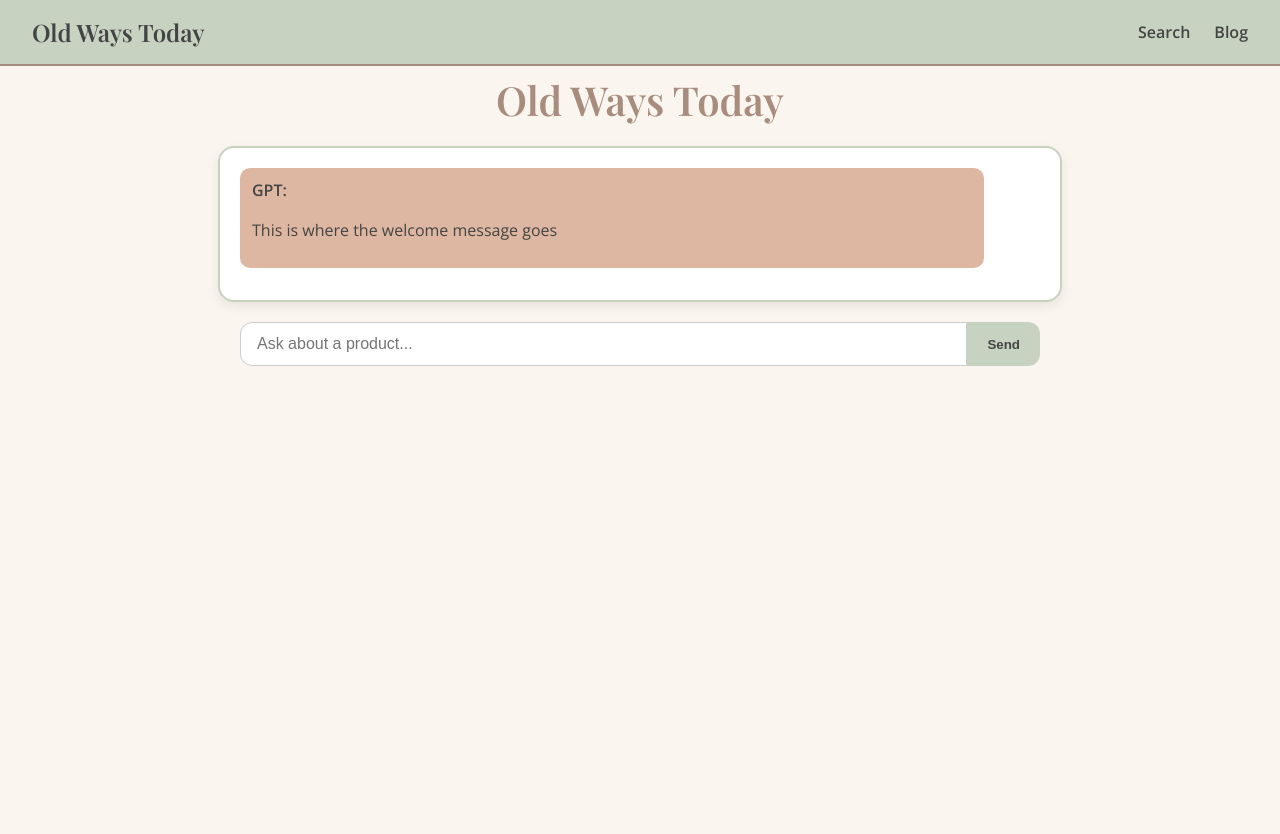
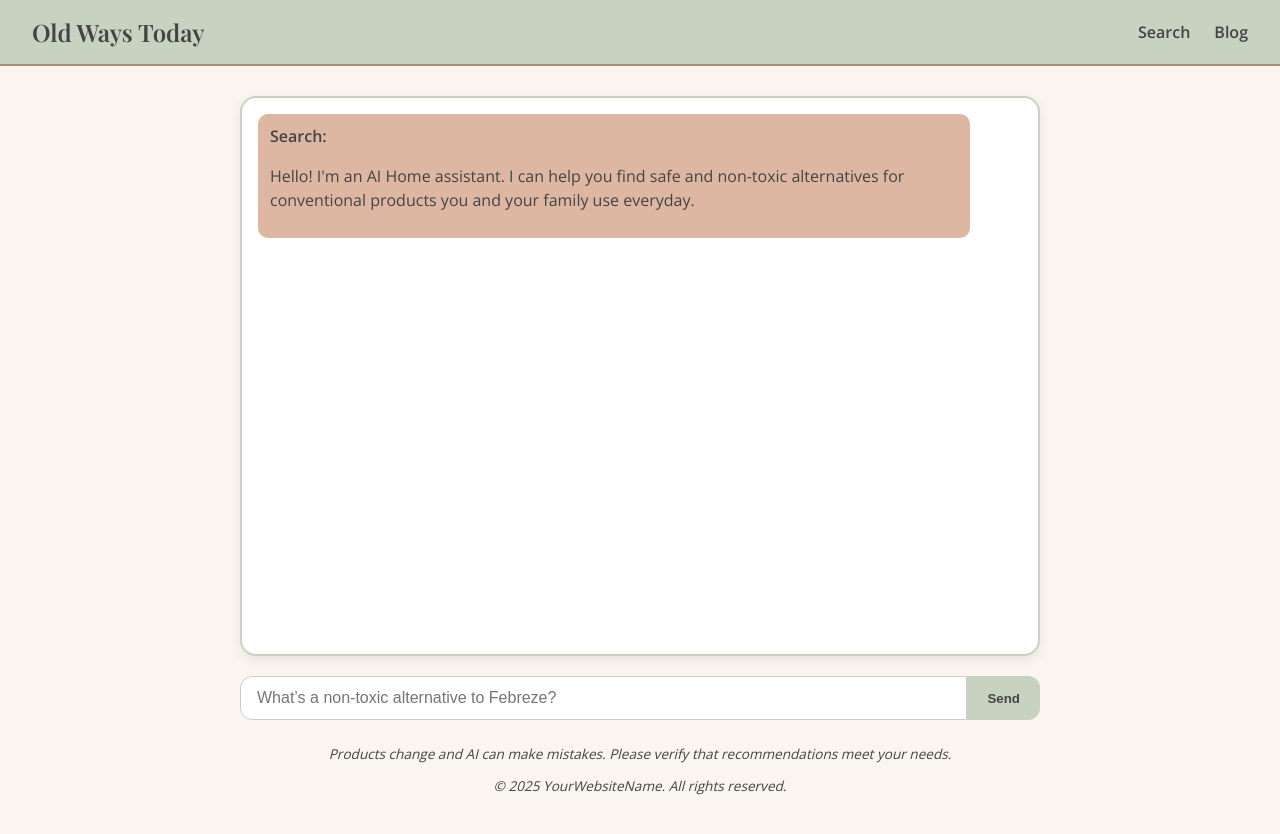
Before and after one commit to azoni/oldwaystoday, a React (Create React App) app: page / in a window 1280 px wide. Shown: the top 834 px of the page. Before the commit the page ends 800 px from the top, so only its background shows below. Built offline with nearby package versions, Linux system fonts and the light colour scheme.

Commit message:
feature updates

```diff
--- a/public/index.html
+++ b/public/index.html
@@ -24,7 +24,7 @@
       work correctly both with client-side routing and a non-root public URL.
       Learn how to configure a non-root public URL by running `npm run build`.
     -->
-    <title>React App</title>
+    <title>Old Ways Today</title>
   </head>
   <body>
     <noscript>You need to enable JavaScript to run this app.</noscript>
--- a/src/App.css
+++ b/src/App.css
@@ -8,22 +8,50 @@
   --color-charcoal: #444444;
 }
 
+html {
+  height: 100%;
+  margin: 0;
+  padding: 0;
+}
+
 body {
   margin: 0;
   background-color: var(--color-cream);
   font-family: 'Open Sans', sans-serif;
   color: var(--color-charcoal);
+  height: 100%;
+  margin: 0;
+  padding: 0;
 }
 
 .app-container {
-  padding-top: 120px; /* adjust as needed to sit under fixed header */
+  padding-top: 6rem; /* adjust as needed to sit under fixed header */
   display: flex;
   flex-direction: column;
   align-items: center;
-  padding: 40px 20px;
   max-width: 800px;
   margin: 0 auto;
+  flex-direction: column;
+  min-height: 80vh;
+  padding-bottom: 100px; /* ensures content clears the footer */
 }
+
+/* Chat box grows to fill available space */
+.chat-box {
+  flex-grow: 1;
+  overflow-y: auto;
+  padding: 1rem;
+  height: 70vh;
+  box-sizing: border-box;
+  background-color: #ffffff;
+  border: 2px solid var(--color-sage);
+  border-radius: 16px;
+  width: 100%;
+  overflow-y: auto;
+  box-shadow: 0 4px 12px rgba(0, 0, 0, 0.08);
+  margin-bottom: 20px;
+  }
+
 
 h2 {
   font-family: 'Playfair Display', serif;
@@ -37,13 +65,16 @@ h2 {
   background-color: #ffffff;
   border: 2px solid var(--color-sage);
   border-radius: 16px;
-  padding: 20px;
   width: 100%;
-  max-height: 400px;
   overflow-y: auto;
   box-shadow: 0 4px 12px rgba(0, 0, 0, 0.08);
   margin-bottom: 20px;
-}
+  flex-grow: 1;
+  overflow-y: auto;
+  padding: 1rem;
+  height: 70vh; /* Make it taller */
+  box-sizing: border-box;
+  }
 
 .message {
   margin-bottom: 12px;
@@ -95,3 +126,14 @@ button {
 button:hover {
   background-color: var(--color-rose);
 }
+
+.site-footer {
+  font-size: 0.85rem;
+  color: var(--color-charcoal); /* charcoal */
+  text-align: center;
+  font-style: italic;
+  padding: 10px;
+  position: flex;
+  bottom: 0;
+  width: 100%;
+}
--- a/src/pages/Home.js
+++ b/src/pages/Home.js
@@ -1,68 +1,74 @@
 // src/pages/Home.js
-import React, { useState } from "react";
+import React, { useEffect, useRef, useState } from "react";
 import { askGPT } from "../services/openai";
 import "../App.css"; // or its own CSS if preferred
 import ReactMarkdown from "react-markdown";
+import { suggestions, initialState } from "../resources/initialState";
 
 const Home = () => {
-  const [messages, setMessages] = useState([
-    {
-        role: "system",
-        content:`
-        You are a kind and knowledgeable assistant that helps families find safe, non-toxic, and effective alternatives to common household and personal care products.
-        Your goal is to recommend healthier, low-tox options that are practical and accessible. Use a warm and encouraging tone. Structure your answers clearly with generous line breaks for readability.
+  const getRandomSuggestion = () =>
+    suggestions[Math.floor(Math.random() * suggestions.length)];
 
-        When applicable:
-        - Suggest multiple product options in a list
-        - Include links to reputable purchase sources (only if valid and working)
-        - Highlight potential trade-offs — including safety, affordability, ingredient concerns, and product effectiveness
-        - Consider factors such as country of origin, presence of PFAS/PFOAs, heavy metals, synthetic fragrances, dyes, and plastic packaging
+  const [placeholder, setPlaceholder] = useState("");
+  const [input, setInput] = useState("");
+  const [messages, setMessages] = useState(initialState);
+  const bottomRef = useRef(null);
 
-        Also, when possible:
-        - Offer traditional or DIY alternatives that were used before mass production and plastic packaging
-        - Explain why your recommendations are safer or more thoughtful than conventional products
+  useEffect(() => {
+    setPlaceholder(getRandomSuggestion());
+  }, []);
 
-        End responses by offering to explain any suggestion in more detail, including how it compares to mainstream products.`
-    },
-    {
-        role: "assistant",
-        content: `This is where the welcome message goes`
-    }
-    ,]);
-  const [input, setInput] = useState("");
+  useEffect(() => {
+    bottomRef.current?.scrollIntoView({ behavior: "smooth" });
+  }, [messages]);
+
   const sendMessage = async () => {
     if (!input.trim()) return;
     const userMsg = { role: "user", content: input.trim() };
     const newMessages = [...messages, userMsg];
     setMessages(newMessages);
     setInput("");
+    setPlaceholder(getRandomSuggestion());
     const reply = await askGPT(newMessages);
     setMessages([...newMessages, { role: "assistant", content: reply }]);
   };
 
   return (
     <div className="app-container">
-      <h2>Old Ways Today</h2>
       <div className="chat-box">
         {messages
             .filter((msg) => msg.role !== "system")
             .map((msg, idx) => (
             <div key={idx} className={`message ${msg.role}`}>
-                <strong>{msg.role === "user" ? "You" : "GPT"}:</strong>
+                <strong>{msg.role === "user" ? "You" : "Search"}:</strong>
                 <ReactMarkdown>{msg.content}</ReactMarkdown>
             </div>
         ))}
+        <div ref={bottomRef} />
       </div>
       <div className="input-area">
-        <input
-          type="text"
-          value={input}
-          onChange={(e) => setInput(e.target.value)}
-          onKeyDown={(e) => e.key === "Enter" && sendMessage()}
-          placeholder="Ask about a product..."
-        />
+      <input
+        type="text"
+        value={input}
+        onChange={(e) => setInput(e.target.value)}
+        onKeyDown={(e) => {
+          if (e.key === "Enter") {
+            sendMessage();
+          } else if (e.key === "Tab" && input.trim() === "") {
+            e.preventDefault(); // prevent focus change
+            setInput(placeholder);
+          }
+        }}
+        placeholder={placeholder}
+      />
         <button onClick={sendMessage}>Send</button>
       </div>
+      <footer className="site-footer">
+        <p>
+          Products change and AI can make mistakes. Please verify that recommendations meet your needs.
+        </p>
+        <p>&copy; {new Date().getFullYear()} YourWebsiteName. All rights reserved.</p>
+      </footer>
     </div>
   );
 };
--- /dev/null
+++ b/src/resources/initialState.js
@@ -0,0 +1,61 @@
+export const initialState = [
+    {
+        role: "system",
+        content:`You are a kind and knowledgeable assistant that helps families find safe, non-toxic, and effective alternatives to common household products, personal products, childrens' items, and consumer goods.
+        Your goal is to recommend healthier, low-tox options that are practical and accessible. Use a warm and encouraging tone. Structure your answers clearly with generous line breaks for readability.
+        Stay on topic, offer relevant product suggestions only.
+
+        When applicable:
+        - Suggest multiple product options in a list
+        - Include valid working links to reputable purchase sources
+        - Highlight potential trade-offs — including safety, affordability, ingredient concerns, and product effectiveness
+        - Consider factors such as country of origin, presence of PFAS/PFOAs, heavy metals, synthetic fragrances, dyes, and plastic packaging
+        - include any negatives or downsides of the product and its ingredients, effectiveness, and safety, healthfulness.
+        - Consider whether the company or manufacturer is reputable and trustworthy.
+
+        When possible, end responses by
+        - Offering traditional products or alternatives that were used before plastics.
+        - and by offering to expound on any of the suggestions or alternatives you provided.`
+    },
+    {
+        role: "assistant",
+        content: `Hello! I'm an AI Home assistant. I can help you find safe and non-toxic alternatives for conventional products you and your family use everyday.`
+    }]
+
+    export const suggestions = [
+        "Where can I find clothing made with natural fibers?",
+        "What’s a non-toxic alternative to Teflon cookware?",
+        "What’s a good alternative to plastic wrap?",
+        "What’s a safe baby shampoo?",
+        "Recommend a non-toxic dish soap.",
+        "Are plastic toys safe for toddlers?",
+        "What’s a clean laundry detergent?",
+        "Are there any non-toxic crib mattresses?",
+        "Best fluoride-free toothpaste for kids?",
+        "Are plug-in air fresheners toxic?",
+        "What’s a safe surface cleaner for baby toys?",
+        "Recommend a non-toxic laundry detergent.",
+        "What’s a fluoride-free toothpaste for kids?",
+        "Suggest a non-toxic dish soap.",
+        "Are conventional dryer sheets harmful?",
+        "Best clean hand soap for sensitive skin?",
+        "What’s a safe stain remover for baby clothes?",
+        "Recommend a BPA-free sippy cup.",
+        "Is my cookware safe? What should I switch to?",
+        "Suggest a non-toxic deodorant.",
+        "What’s a safe sunscreen for kids?",
+        "What are the best baby wipes?",
+        "Are there any safe cleaning sprays for counters?",
+        "What’s a non-toxic alternative to Febreze?",
+        "What are the safest baby wipes?",
+        "Is plastic dinnerware okay for kids?",
+        "What’s a healthy body wash without fragrance?",
+        "Recommend a clean sunscreen for kids.",
+        "What should I look for in a non-toxic rug pad?",
+        "Best air purifier for a child’s bedroom?",
+        "Are Swiffer pads safe for babies crawling?",
+        "Which brands make lead-free kids cups?",
+        "Is there a good glass cleaner without ammonia?",
+        "What ingredients should I avoid in baby lotion?",
+        "Are magic erasers safe around kids?"
+          ];
```
